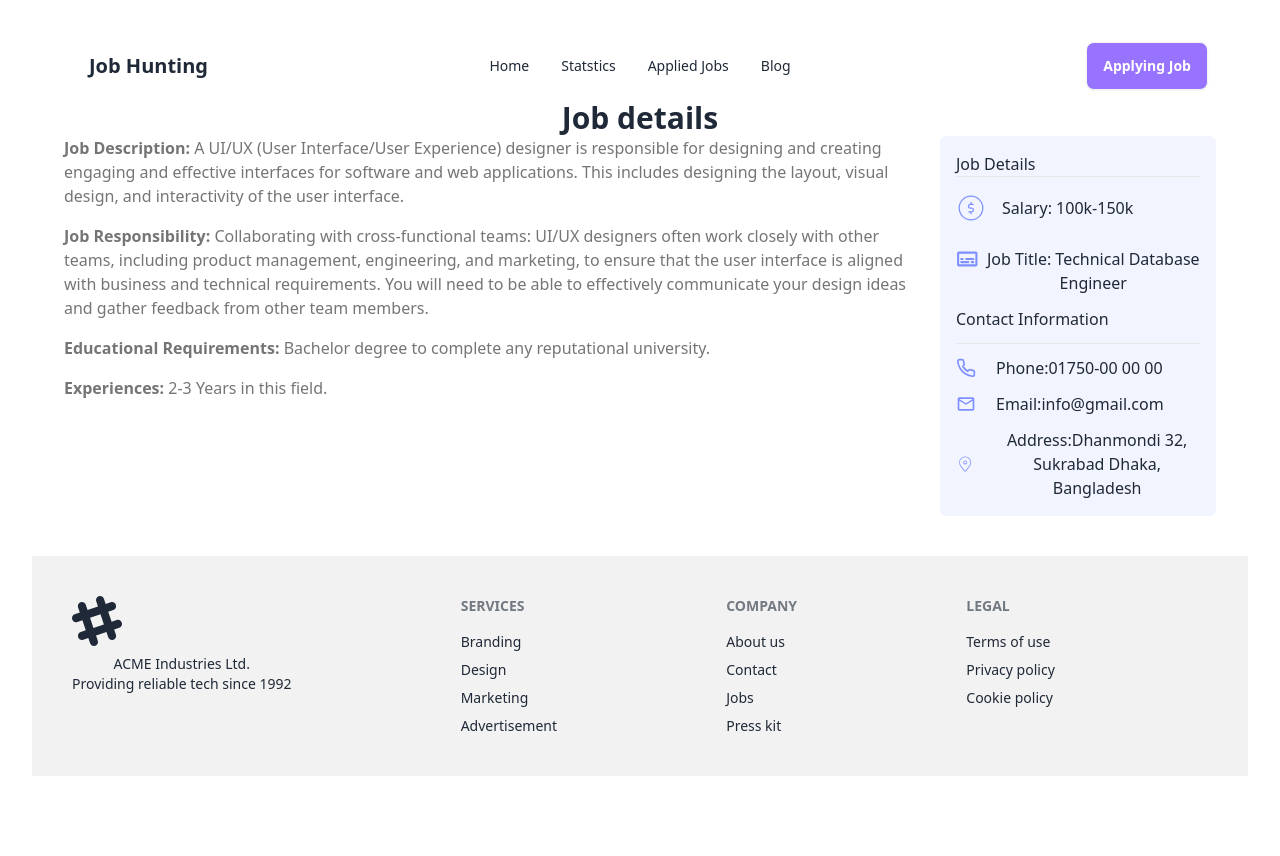
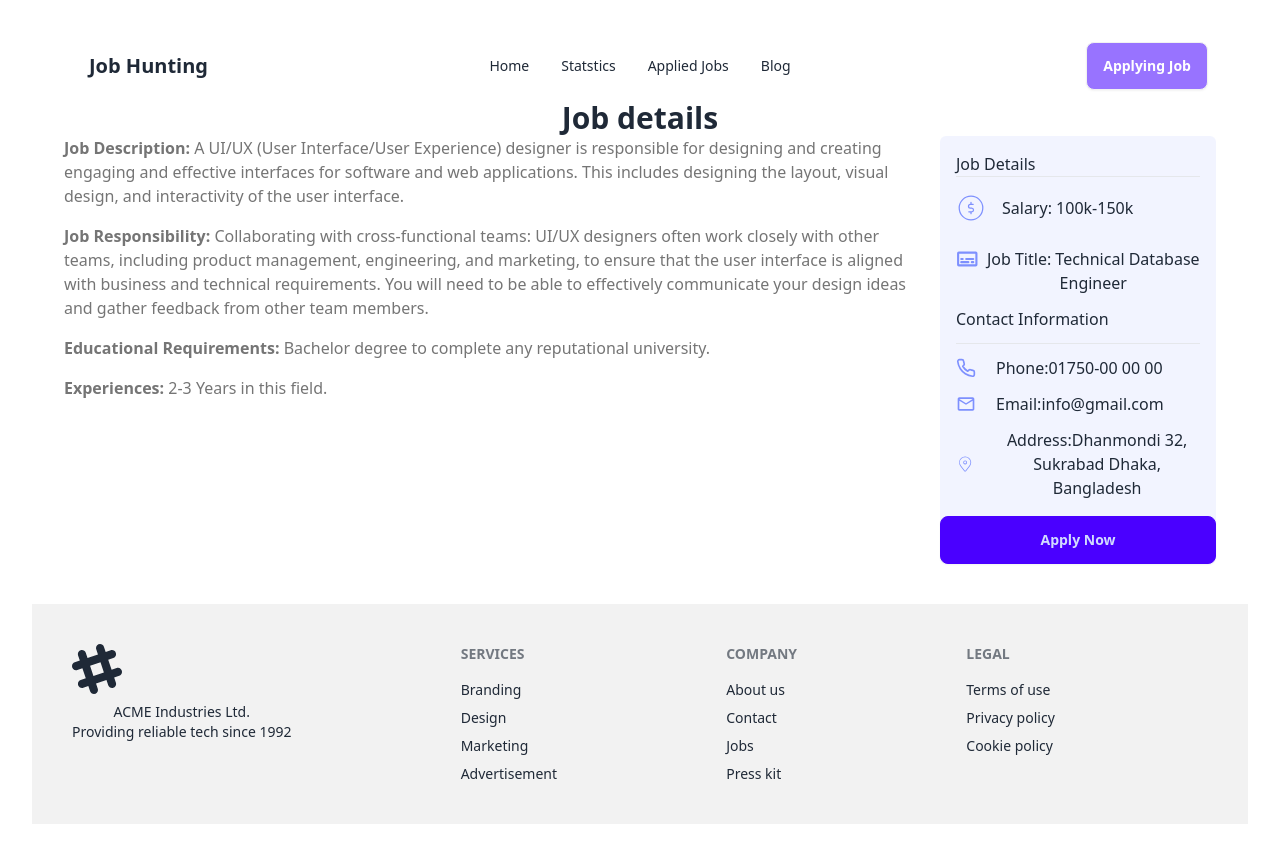
Before and after one commit to fardinariful/Career_Hub, a React (Vite) app: page /jobdetails/1 in a window 1280 px wide. Before the commit the page ends 808 px from the top, so only its background shows below. Built offline with nearby package versions, Linux system fonts and the light colour scheme.

Commit message:
apply now added

```diff
--- a/src/Component/Jobdetails/Jobdetails.jsx
+++ b/src/Component/Jobdetails/Jobdetails.jsx
@@ -12,6 +12,7 @@ const Jobdetails = () => {
     console.log(job);
     return (
         <div>
+            <div>
             <h3 className="text-3xl font-bold">Job details</h3>
             <div className="grid gap-4 md:grid-cols-4">
                 <div className="md:col-span-3 text-left   space-y-4">
@@ -54,9 +55,15 @@ const Jobdetails = () => {
 
                     </div>
 
+                    <div>
+                <button className="btn btn-primary w-full">Apply Now</button>
+            </div>
+                </div>
 
-                </div>
             </div>
+
+            </div>
+
         </div>
     );
 };
```
